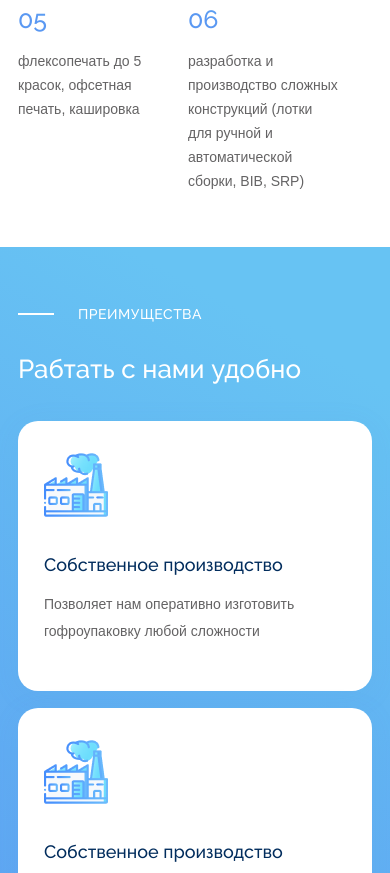
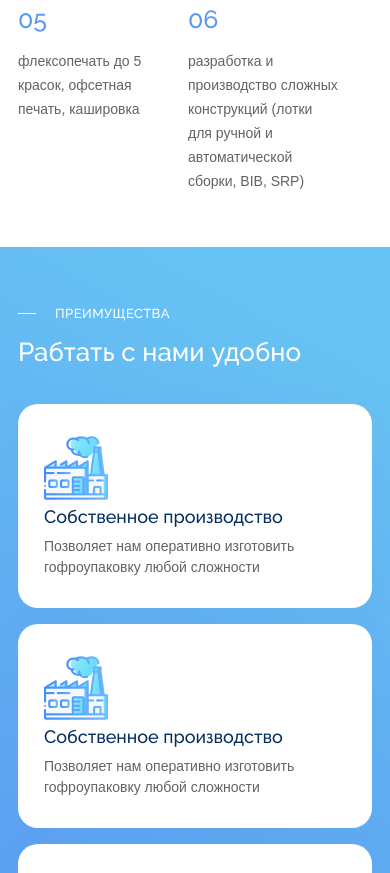
Before and after one commit to vladistl/pkg, a plain HTML site: page about.html in a window 390 px wide. Shown: the part 1754-2627 px from the top of the page. Drawn offline with nearby package versions, Linux system fonts and the light colour scheme; a web font is replaced by a local one.

Commit message:
Add files via upload
Правки перед беком

```diff
--- a/sass/main.sass
+++ b/sass/main.sass
@@ -22,8 +22,8 @@
 
 @media screen and (max-width: 1170px)
     .container
-        padding-left: undefined
-        padding-right: undefined
+        padding-left: 46px
+        padding-right: 46px
 
 @media screen and (max-width: 960px)
     .container
@@ -368,6 +368,8 @@ input[type="radio"]:checked + label:after
             line-height: 22px
             /* identical to box height */
             color: #D0D0D0
+
+
         &:focus
             outline: none
             border: 1px solid #8BC1FB
@@ -822,9 +824,9 @@ header.header
         margin-bottom: 36px
     .advantages-items
         padding: 24px
-        display: flex
-        flex-wrap: wrap
-        justify-content: space-between
+        display: grid
+        grid-template-columns: repeat(4, minmax(220px, 1fr))
+        gap: 25px
         .advantages-item
             display: block
             padding: 32px 26px
@@ -1085,6 +1087,16 @@ header.header
                     height: 40px
                     &::placeholder
                         color: #696B6F
+                    &::-webkit-input-placeholder
+                        line-height: 40px
+
+                    &:-moz-placeholder
+                        line-height: 40px
+                    &::-moz-placeholder
+                        line-height: 40px
+
+                    &:-ms-input-placeholder
+                        line-height: 40px
                 .btn-blue
                     height: 40px
                     min-width: 165px
@@ -1600,13 +1612,17 @@ table
     .production-item__arrow
         width: 107px
         height: 107px
-        right: -45px
-        bottom: -55px
+        right: -42px
+        bottom: -43px
         display: block
         svg
             position: absolute
             top: 18px
             left: 24px
+    .production-item__arrow__light
+        right: 11px
+        bottom: 37px
+
     .section-advantages-company .container
         border-radius: 0
     .section-advantages-company .container
@@ -1664,11 +1680,17 @@ table
         width: 10px
         height: 5px
     .section-block .block-top-text
-        font-size: 14px
+        font-size: 13px
         line-height: 14px
+        margin-bottom: 19px
+        padding-left: 37px
+    .section-block .block-top-text::before
+        width: 18px
+        height: 1px
     .section-block .block-top-name
-        font-size: 32px
-        line-height: 32px
+        font-size: 25px
+        line-height: 25px
+        margin-bottom: 39px
     .about-company
         justify-content: space-between
     .about-company__big-text
@@ -1795,16 +1817,23 @@ table
             transform: translateX(30%)
     .design-company-description
         gap: 16px
+    .section-advantages-company .container
+        padding-top: 59px
+        padding-bottom: 82px
     .section-advantages-company .advantages-items .advantages-item__name
         font-size: 18px
         line-height: 22px
+        margin-top: 2px
+        margin-bottom: 0px
+    .section-advantages-company .advantages-items .advantages-item p
+        margin-top: 8px
+        line-height: 21px
 
     .section-advantages-company .advantages-items
-        display: grid
-        grid-template-columns: 1fr 1fr
-        gap: 17px
+        gap: 16px
     .section-advantages-company .advantages-items .advantages-item
         max-width: unset
+        padding-bottom: 16px
     .news-items .new-item, .achieve-items .achieve-item
         box-shadow: 5px 10px 10px rgba(229, 233, 246, 0.4)
     .news-items .new-item__name
@@ -1950,6 +1979,10 @@ table
             width: 100%
     .btn-circle-up
         display: none
+
+@media screen and (max-width: 998px)
+    .section-advantages-company .advantages-items
+        grid-template-columns: repeat(2, minmax(220px, 1fr))
 @media screen and (max-width: 780px)
     .btn-blue
         font-size: 12px
@@ -2089,7 +2122,8 @@ table
     .modal-zz .modal-inside-window .desc-modal
         font-size: 14px
         line-height: 21px
-
+    .slider-to-main .wrap-arrows
+        padding: 0
 
 @media screen and (max-width: 640px)
     .section-news-company.page-list .news-items
@@ -2201,8 +2235,8 @@ table
 
 @media screen and (max-width: 1170px)
     .section-advantages-company .container
-        padding-left: 18px
-        padding-right: 18px
+        padding-left: 46px
+        padding-right: 46px
 
 @media screen and (max-width: 960px)
     .section-advantages-company .container
```
Also changed, not shown: css/main.css.
